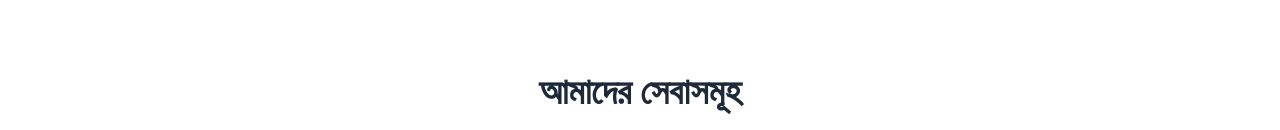
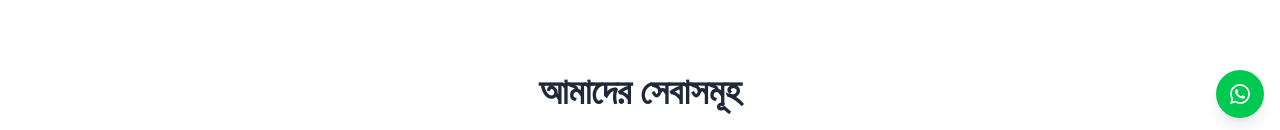
Before and after one commit to dhcmedia7/DHC-repo, a Next.js app: page / in a window 1280 px wide. Shown: the part 666-796 px from the top of the page. Built offline with nearby package versions, Linux system fonts and the light colour scheme; no server answers; the database is empty.

Commit message:
made lots of changes

```diff
--- a/src/app/layout.js
+++ b/src/app/layout.js
@@ -3,6 +3,7 @@
 import LayoutWrapper from "@/components/LayoutWrapper";
 import { AppointmentProvider } from "@/context/AppointmentContext";
 import Script from "next/script";
+import WhatsAppButton from "@/components/WhatsAppButton";
 
 const noto = Noto_Sans_Bengali({
   subsets: ["bengali"],
@@ -53,30 +54,7 @@
         <AppointmentProvider>
           <LayoutWrapper>{children}</LayoutWrapper>
         </AppointmentProvider>
-        <div id="fb-root"></div>
-        <div id="fb-customer-chat" className="fb-customerchat"></div>
-        <Script id="messenger-chat-init" strategy="afterInteractive">
-          {`
-            var chatbox = document.getElementById('fb-customer-chat');
-            chatbox.setAttribute("page_id", "113974433487554");
-            chatbox.setAttribute("attribution", "biz_inbox");
-
-            window.fbAsyncInit = function() {
-              FB.init({
-                xfbml            : true,
-                version          : 'v19.0'
-              });
-            };
-
-            (function(d, s, id) {
-              var js, fjs = d.getElementsByTagName(s)[0];
-              if (d.getElementById(id)) return;
-              js = d.createElement(s); js.id = id;
-              js.src = 'https://connect.facebook.net/en_US/sdk/xfbml.customerchat.js';
-              fjs.parentNode.insertBefore(js, fjs);
-            }(document, 'script', 'facebook-jssdk'));
-          `}
-        </Script>
+        <WhatsAppButton />
       </body>
     </html>
   );
--- /dev/null
+++ b/src/components/WhatsAppButton.jsx
@@ -0,0 +1,17 @@
+import React from 'react';
+
+const WhatsAppButton = () => {
+  return (
+    <a
+      href="https://wa.me/8801777276072"
+      className="fixed bottom-4 right-4 z-50 bg-green-500 text-white p-3 rounded-full shadow-lg hover:bg-green-600 transition-colors"
+      target="_blank"
+      rel="noopener noreferrer"
+      aria-label="Chat on WhatsApp"
+    >
+      <svg width="24" height="24" viewBox="0 0 24 24"><path fill="currentColor" d="M19.05 4.91A9.816 9.816 0 0 0 12.04 2c-5.46 0-9.91 4.45-9.91 9.91c0 1.75.46 3.45 1.32 4.95L2.05 22l5.25-1.38c1.45.79 3.08 1.21 4.74 1.21h.01c5.46 0 9.91-4.45 9.91-9.91c0-2.73-1.11-5.2-2.91-7.01zm-7.01 15.26h-.01c-1.48 0-2.93-.4-4.2-1.15l-.3-.18l-3.12.82l.83-3.04l-.2-.31a8.264 8.264 0 0 1-1.26-4.38c0-4.54 3.7-8.24 8.24-8.24c2.2 0 4.27.86 5.82 2.42c1.56 1.56 2.42 3.63 2.42 5.83c.01 4.54-3.69 8.24-8.23 8.24zm4.52-6.16c-.25-.12-1.47-.72-1.69-.81c-.23-.08-.39-.12-.56.12c-.17.25-.64.81-.78.97c-.14.17-.29.19-.54.06c-.25-.12-1.06-.39-2.02-1.25c-.75-.67-1.25-1.5-1.4-1.75c-.14-.25-.02-.38.11-.51c.11-.11.25-.29.37-.43c.13-.14.17-.25.25-.41c.08-.17.04-.31-.02-.43c-.06-.12-.56-1.34-.76-1.84c-.2-.48-.41-.42-.55-.42h-.48c-.17 0-.43.06-.66.31c-.22.25-.86.85-.86 2.07c0 1.22.89 2.4 1.01 2.56c.12.17 1.75 2.67 4.23 3.74c.59.26 1.05.41 1.41.52c.59.19 1.13.16 1.56.1c.48-.07 1.47-.6 1.67-1.18c.21-.58.21-1.07.14-1.18c-.05-.12-.17-.19-.42-.31z"></path></svg>
+    </a>
+  );
+};
+
+export default WhatsAppButton;
```
